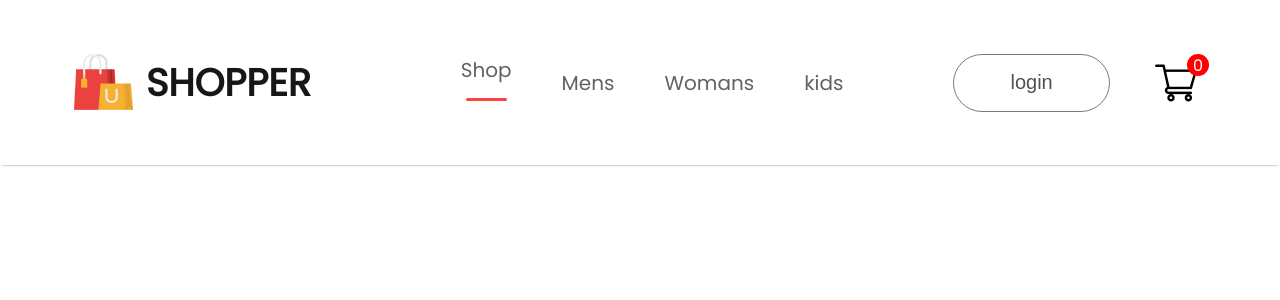
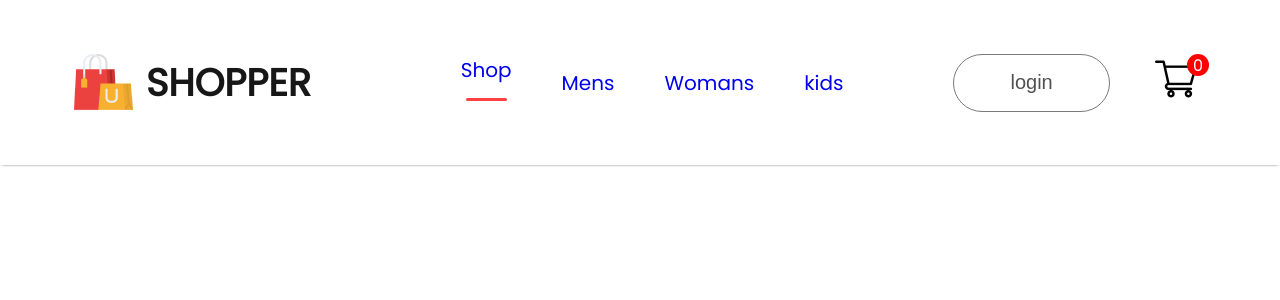
Before and after one commit to React-projects/E-commerce-web, a React (Create React App) app: page / in a window 1280 px wide. Shown: the top 300 px of the page. Built offline with nearby package versions, Linux system fonts and the light colour scheme.

Commit message:
creating Routing

```diff
--- a/src/App.js
+++ b/src/App.js
@@ -1,10 +1,28 @@
+import { BrowserRouter, Route, Routes } from "react-router-dom";
 import "./App.css";
 import Navbar from "./Components/Navbar/Navbar";
-
+import Shop from "./Pages/Shop";
+import ShopCategory from "./Pages/ShopCategory";
+import Product from "./Pages/Product";
+import Cart from "./Pages/Cart";
+import LogInSignUp from "./Pages/LogIngSignUp";
 function App() {
   return (
     <div>
-      <Navbar />
+      <BrowserRouter>
+        <Navbar />
+        <Routes>
+          <Route path="/" element={<Shop />} />
+          <Route path="mens" element={<ShopCategory Category="mens" />} />
+          <Route path="womans" element={<ShopCategory Category="womans" />} />
+          <Route path="kids" element={<ShopCategory Category="kids" />} />
+          <Route path="product" element={<Product />}>
+            <Route path=":productId" element={<Product />} />
+          </Route>
+          <Route path="cart" element={<Cart />} />
+          <Route path="login" element={<LogInSignUp />} />
+        </Routes>
+      </BrowserRouter>
     </div>
   );
 }
--- a/src/Components/Navbar/Navbar.jsx
+++ b/src/Components/Navbar/Navbar.jsx
@@ -2,6 +2,7 @@ import React, { useState } from "react";
 import "./Navbar.css";
 import logo from "../Assets/logo.png";
 import CartIcon from "../Assets/cart_icon.png";
+import { Link } from "react-router-dom";
 function Navbar() {
   const [menu, setMenu] = useState("shop");
   return (
@@ -16,33 +17,45 @@ function Navbar() {
             setMenu("shop");
           }}
         >
-          Shop {menu === "shop" ? <hr /> : <></>}
+          <Link style={{textDecoration:'none'}} to="/"> Shop</Link>
+          {menu === "shop" ? <hr /> : <></>}
         </li>
         <li
           onClick={() => {
             setMenu("mens");
           }}
         >
-          Mens{menu === "mens" ? <hr /> : <></>}
+          <Link style={{textDecoration:'none'}} to="/mens"> Mens</Link>
+
+          {menu === "mens" ? <hr /> : <></>}
         </li>
         <li
           onClick={() => {
             setMenu("womans");
           }}
         >
-          Womans{menu === "womans" ? <hr /> : <></>}
+          <Link to="womans" style={{textDecoration:'none'}}> Womans</Link>
+          {menu === "womans" ? <hr /> : <></>}
         </li>
         <li
           onClick={() => {
             setMenu("kids");
           }}
         >
-          kids{menu === "kids" ? <hr /> : <></>}
+          <Link to="/kids" style={{textDecoration:'none'}}> kids</Link>
+          {menu === "kids" ? <hr /> : <></>}
         </li>
       </ul>
       <div className="nav-login-cart">
-        <button> login</button>
+        <Link to="/login">
+
+          <button> login</button>
+        </Link>
+        <Link to="/cart">
+
         <img src={CartIcon} alt="cart-icon" />
+        </Link>
+
         <div className="nav-cart-count">0</div>
       </div>
     </div>
--- /dev/null
+++ b/src/Pages/Cart.jsx
@@ -0,0 +1,11 @@
+import React from 'react'
+
+function Cart() {
+	return (
+		<div>
+
+		</div>
+	)
+}
+
+export default Cart
--- /dev/null
+++ b/src/Pages/LogIngSignUp.jsx
@@ -0,0 +1,11 @@
+import React from 'react'
+
+function LogIngSignUp() {
+	return (
+		<div>
+
+		</div>
+	)
+}
+
+export default LogIngSignUp
--- /dev/null
+++ b/src/Pages/Product.jsx
@@ -0,0 +1,11 @@
+import React from 'react'
+
+function Product() {
+	return (
+		<div>
+
+		</div>
+	)
+}
+
+export default Product
--- /dev/null
+++ b/src/Pages/Shop.jsx
@@ -0,0 +1,11 @@
+import React from 'react'
+
+function Shop() {
+	return (
+		<div>
+
+		</div>
+	)
+}
+
+export default Shop
--- /dev/null
+++ b/src/Pages/ShopCategory.jsx
@@ -0,0 +1,11 @@
+import React from 'react'
+
+function ShopCategory() {
+	return (
+		<div>
+
+		</div>
+	)
+}
+
+export default ShopCategory
```
